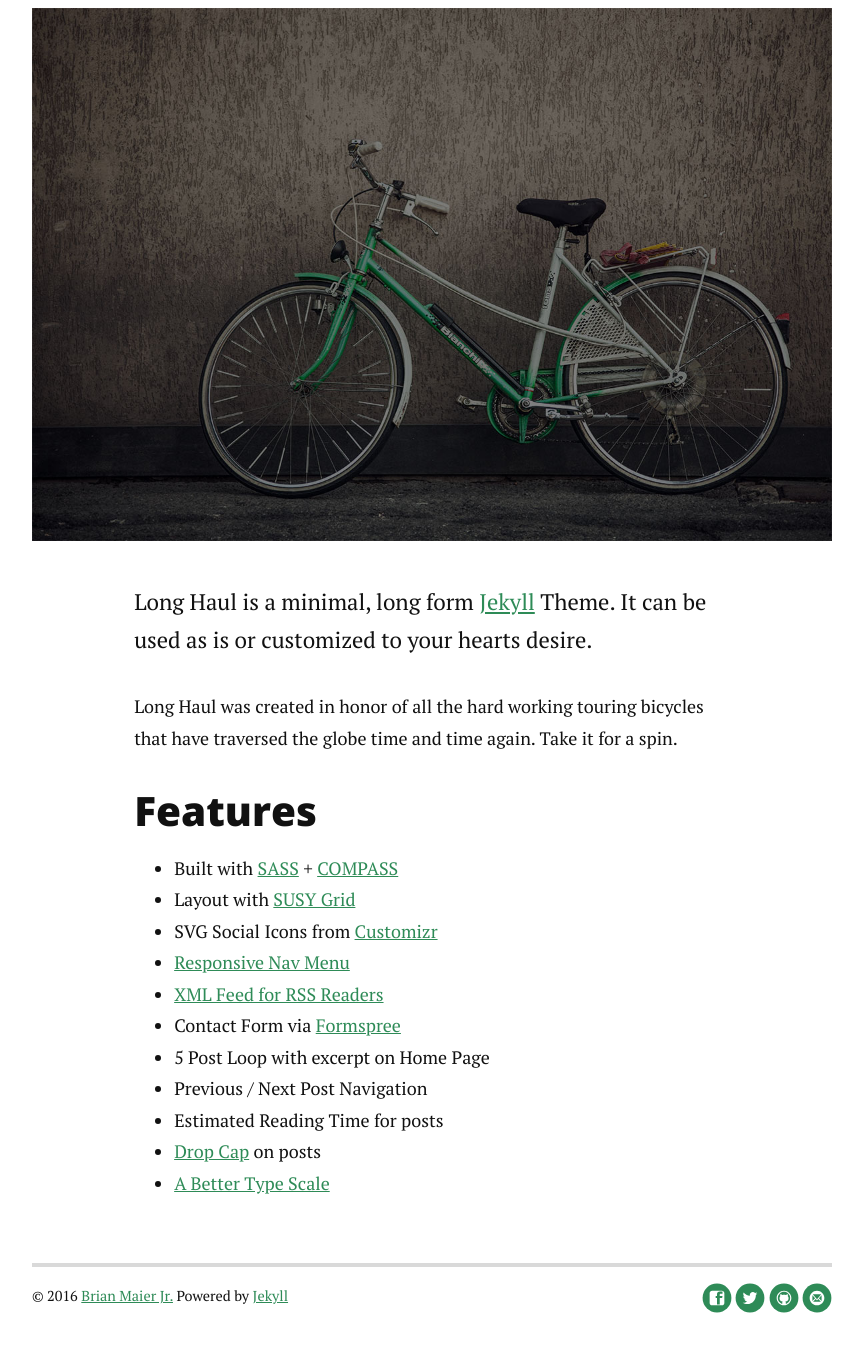
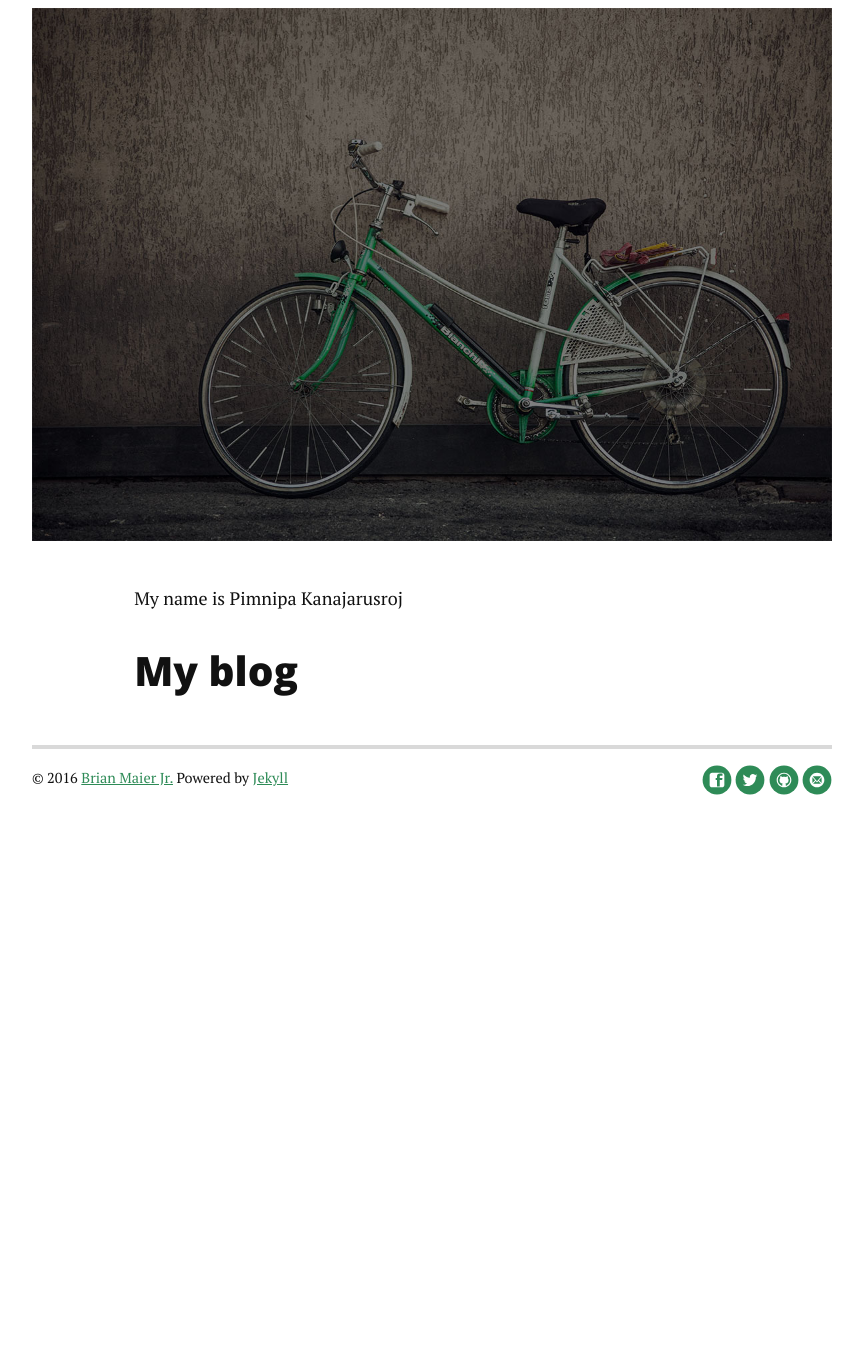
Before and after one commit to best42/best42.github.io, a Jekyll site: the page built from about.md, in a window 1280 px wide and 1400 px high, scrolled down 405 px. Shown: the top 1352 px of the window, without its empty margins (208-1071 px from the left). Built offline with Jekyll 4.4.1, drawn with Linux system fonts in a browser that asks for light colours; nearby versions of some CDN libraries; Markdown is read by kramdown in place of the engine named in the settings; after the commit the page ends 1287 px from its top, so only the background shows below that; some of the changed text lies outside the part shown.

Commit message:
about me edit

```diff
--- a/_config.yml
+++ b/_config.yml
@@ -1,4 +1,4 @@
-title: Long Haul
+title: Blog
 description: Long Form Jekyll theme built with SASS / COMPASS / SUSY
 
 url: http://brianmaierjr.github.com/long-haul
--- a/_posts/2014-12-14-featured-image.markdown
+++ b/_posts/2014-12-14-featured-image.markdown
@@ -1,7 +1,6 @@
 ---
 layout: post
-title:  "Learn python"
-quote: "Basic python for new programmer!"
+title:  "Learn python"s
 date:   2014-12-14
 image: touring.jpg
 ---
--- a/_posts/2014-12-15-example-post-formatting.markdown
+++ b/_posts/2014-12-15-example-post-formatting.markdown
@@ -5,7 +5,7 @@ date:   2016-01-02
 image: f2.jpg
 ---
 
-<p class="intro"><span class="dropcap">T</span>ype of fantasy comic starting from past to now with a good comic link!.</p>
+<p class="intro"><span class="dropcap">Type</span>ype of fantasy comic starting from past to now with a good comic link!.</p>
 
 #Fantasy comic was separate in 3 types
 
--- a/about.md
+++ b/about.md
@@ -1,15 +1,14 @@
 ---
 layout: default
-title: About Long Haul
+title: About Me
 ---
 
 <div class="post">
-	<h1 class="pageTitle">About Long Haul</h1>
+	<h1 class="pageTitle">About Myself</h1>
 	<img src="{{ '/assets/img/touring.jpg' | prepend: site.baseurl }}" alt="">
-	<p class="intro">Long Haul is a minimal, long form <a href="http://jekyllrb.com">Jekyll</a> Theme. It can be used as is or customized to your hearts desire.</p>
-	<p>Long Haul was created in honor of all the hard working touring bicycles that have traversed the globe time and time again. Take it for a spin.</p>
-	<h2>Features</h2>
-	<ul>
+	<p>My name is Pimnipa Kanajarusroj</p>
+	<h2>My blog</h2>
+	<!-- <ul>
 		<li>Built with <a href="http://sass-lang.com/">SASS</a> + <a href="http://compass-style.org/">COMPASS</a></li>
   		<li>Layout with <a href="http://susy.oddbird.net/">SUSY Grid</a></li>
   		<li>SVG Social Icons from <a href="http://customizr.net/icons/">Customizr</a></li>
@@ -21,5 +20,5 @@ title: About Long Haul
       <li>Estimated Reading Time for posts</li>
   		<li><a href="https://github.com/adobe-webplatform/dropcap.js">Drop Cap</a> on posts</li>
   		<li><a href="http://typecast.com/blog/a-more-modern-scale-for-web-typography">A Better Type Scale</a></li>
-  	</ul>
+  	</ul> -->
 </div>
```
